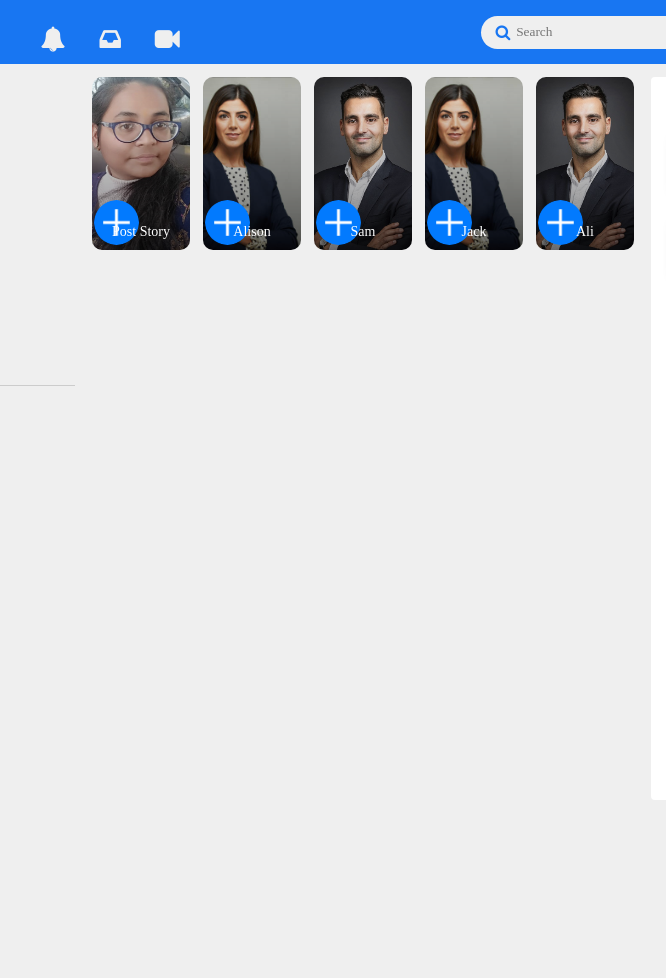
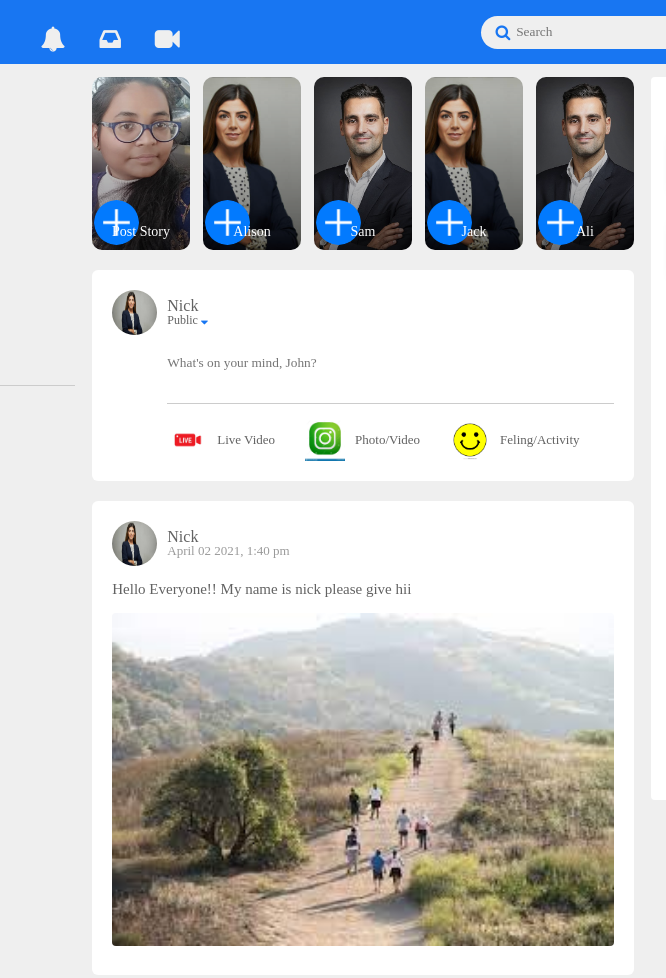
Before and after one commit to mahakAgrawal12/Social-Media-Mini-Project-I, a plain HTML site: page index.html in a window 1280 px wide. Shown: the full height of the page, 277-943 px from the left. Before the commit the page ends 813 px from the top, so only its background shows below. Drawn offline with Linux system fonts and the light colour scheme.

Commit message:
add profile section

```diff
--- a/index.html
+++ b/index.html
@@ -7,6 +7,7 @@
     <link rel="stylesheet" href="./nav.css">
     <link rel="stylesheet" href="./section.css">
     <link rel="stylesheet" href="./content.css">
+    <link rel="stylesheet" href="./profile.css">
     <link rel="stylesheet" href="https://cdnjs.cloudflare.com/ajax/libs/font-awesome/4.5.0/css/font-awesome.css" integrity="sha512-EaaldggZt4DPKMYBa143vxXQqLq5LE29DG/0OoVenoyxDrAScYrcYcHIuxYO9YNTIQMgD8c8gIUU8FQw7WpXSQ==" crossorigin="anonymous" referrerpolicy="no-referrer" />
     <title>ProBook</title>
 </head>
@@ -89,6 +90,49 @@
                     <p>Ali</p>
                 </div>
             </div>
+
+            <div class="write-post-container">
+                <div class="user-profile">
+                    <img src="./images/Pho1.jpg">
+                    <div>
+                        <p>Nick</p>
+                        <small>
+                            Public <i class="fa fa-sort-desc" aria-hidden="true"></i>
+                        </small>
+                    </div>
+                </div>
+                <div class="post-input-container">
+                    <textarea rows="3" placeholder="What's on your mind, John?"></textarea>
+
+                    <div class="add-post-links">
+                        <a href="#"><img src="./images/live.jpg">Live Video</a>
+                        <a href="#"><img src="./images/photo.jpg">Photo/Video</a>
+                        <a href="#"><img src="./images/face.jpg">Feling/Activity</a>
+                    </div>
+                </div>
+
+            </div>
+
+            <div class="post-container">
+                <div class="user-profile">
+                    <img src="./images/Pho1.jpg">
+                    <div>
+                        <p>Nick</p>
+                        <span>April 02 2021, 1:40 pm</span>
+                    </div>
+                </div>
+                <p class="post-text">Hello Everyone!! My name is nick please give hii</p>
+                <img src="./images/hill.jpg" class="post-img">
+            </div>
+
+           <div class="post-row">
+               <div class="activity-icons">
+                <div><img src=""></div>
+               </div>
+               <div class="post-profile-icon"></div>
+           </div>
+
+
         </div>
 
         <!-- right-content -->
--- /dev/null
+++ b/profile.css
@@ -0,0 +1,80 @@
+.write-post-container{
+    width: 100%;
+    background: #fff;
+    border-radius: 6px;
+    padding: 20px;
+    color: #626262;
+}
+.user-profile{
+    display: flex;
+    align-items: center;
+
+}
+.user-profile img{
+    width: 45px;
+    height: 45px;
+    border-radius: 50%;
+    margin-right: 10px;
+}
+.user-profile p{
+    margin-bottom: -5px;
+    color: #626262;
+    font-weight: 500;
+}
+.user-profile small{
+font-size: 12px;
+}
+.post-input-container{
+    padding-left: 55px;
+    padding-top: 20px;
+}
+.post-input-container textarea{
+    width: 100%;
+    border: 0;
+    outline: 0;
+    border-bottom: 1px solid #ccc;
+    background: transparent;
+    resize: none;
+}
+.add-post-links{
+    display: flex;
+    margin-top: 10px;
+}
+.add-post-links a{
+    text-decoration: none;
+    display: flex;
+    align-items: center;
+    color: #626262;
+    margin-right: 30px;
+    font-size: 13px;
+}
+.add-post-links a img{
+    width: 40px;
+    margin-right: 10px;
+}
+
+.post-container{
+    width: 100%;
+    background: #fff;
+    border-radius: 6px;
+    padding: 20px;
+    color: #626262;
+    margin: 20px 0;
+}
+.user-profile span{
+    font-size: 13px;
+    color: #9a9a9a;
+
+}
+.post-text{
+    color: 9a9a9a;
+    margin: 15px 0;
+    font-size: 15px;
+}
+
+.post-img{
+    width: 100%;
+    border-radius:4px ;
+    margin-bottom: 5px;
+}
+.post
```
Also changed, not shown: images/face.jpg (added), images/hill.jpg (added), images/live.jpg (added), images/photo.jpg (added).
